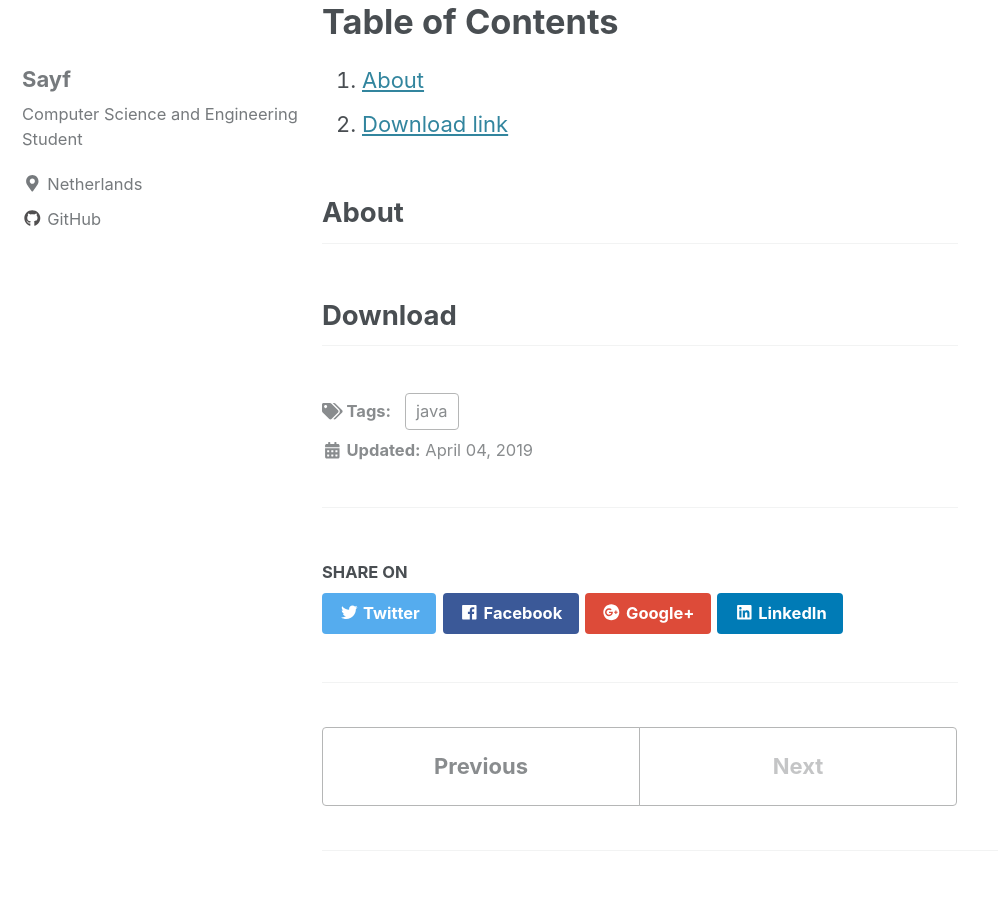
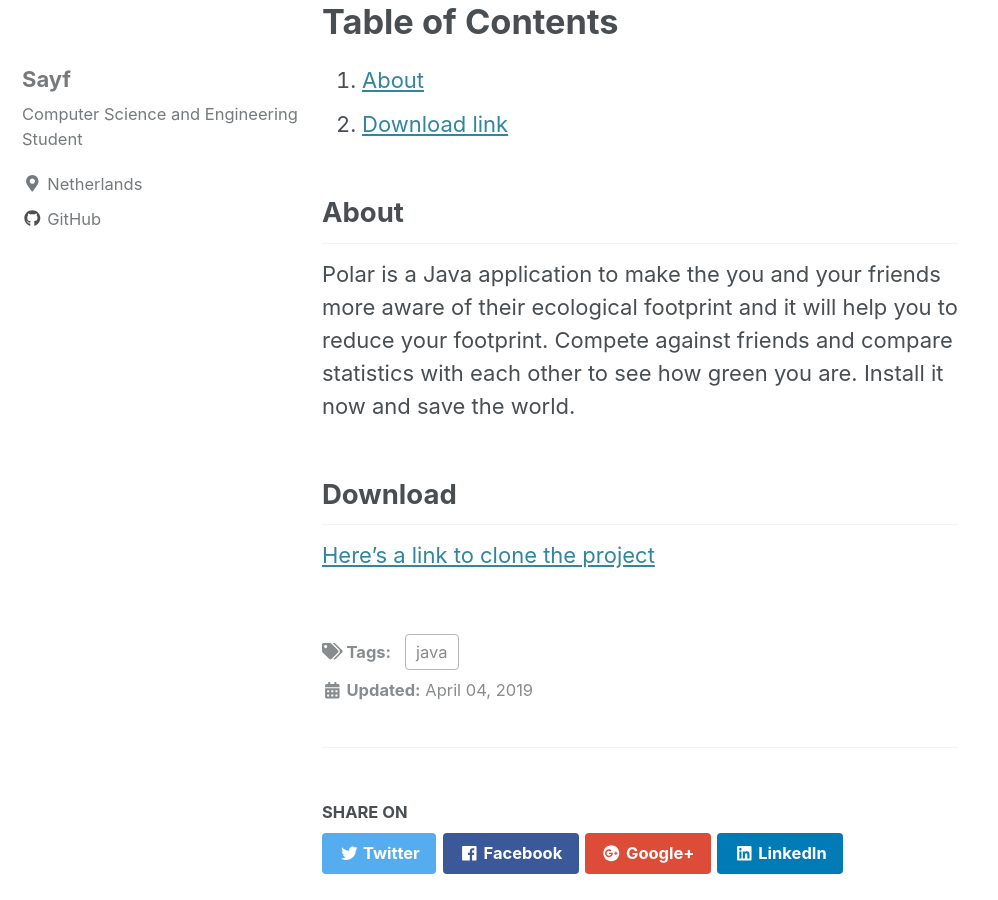
Before and after one commit to imnublet/imnublet.github.io, a Jekyll site: the page built from _posts/2019-03-04-Polar.md, in a window 1280 px wide and 900 px high, scrolled down 461 px. Shown: the whole window, without its empty margins (0-998 px from the left). Built offline with Jekyll 4.4.1, drawn with Linux system fonts in a browser that asks for light colours; cached includes are drawn as plain includes; nearby versions of some CDN libraries.

Commit message:
updated polar page

```diff
--- a/_posts/2019-03-04-Polar.md
+++ b/_posts/2019-03-04-Polar.md
@@ -13,5 +13,7 @@ excerpt: "Java"
 2. [Download link](#Download)
 
 ## About
+Polar is a Java application to make the you and your friends more aware of their ecological footprint and it will help you to reduce your footprint. Compete against friends and compare statistics with each other to see how green you are. Install it now and save the world.
 
 ## Download
+[Here's a link to clone the project](https://gitlab.ewi.tudelft.nl/cse1105/2018-2019/oopp-group-3/template/blob/master/README.md)
```
